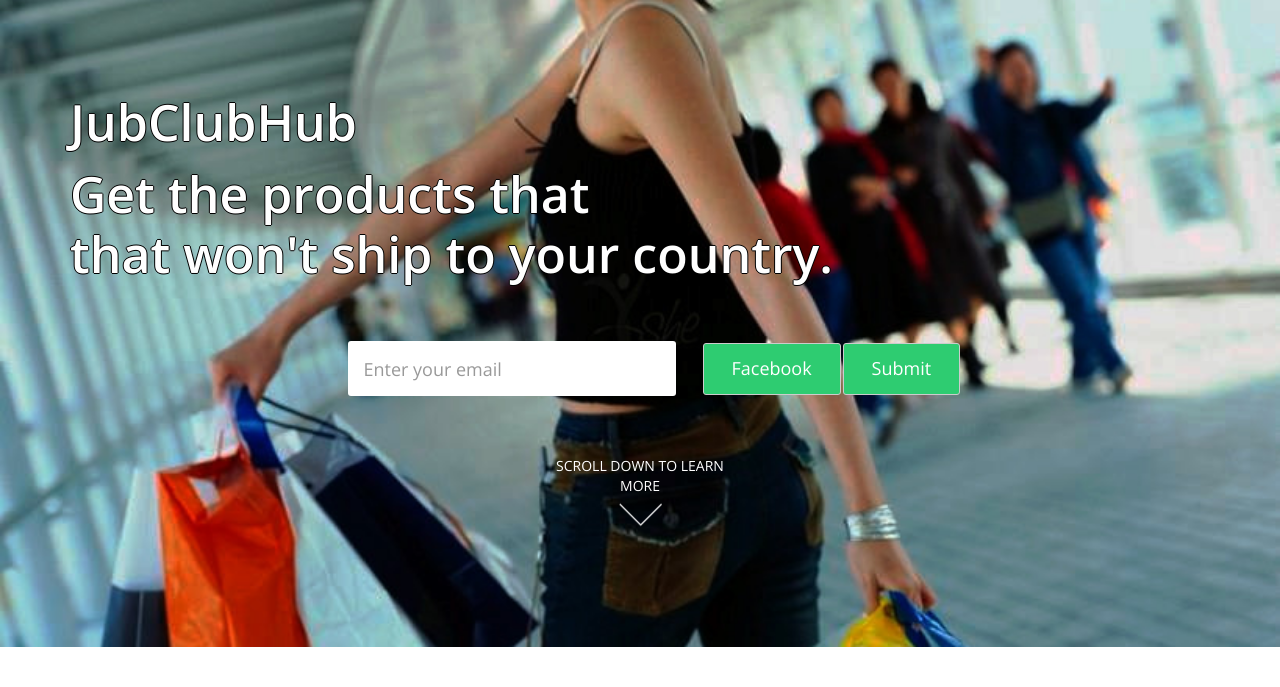
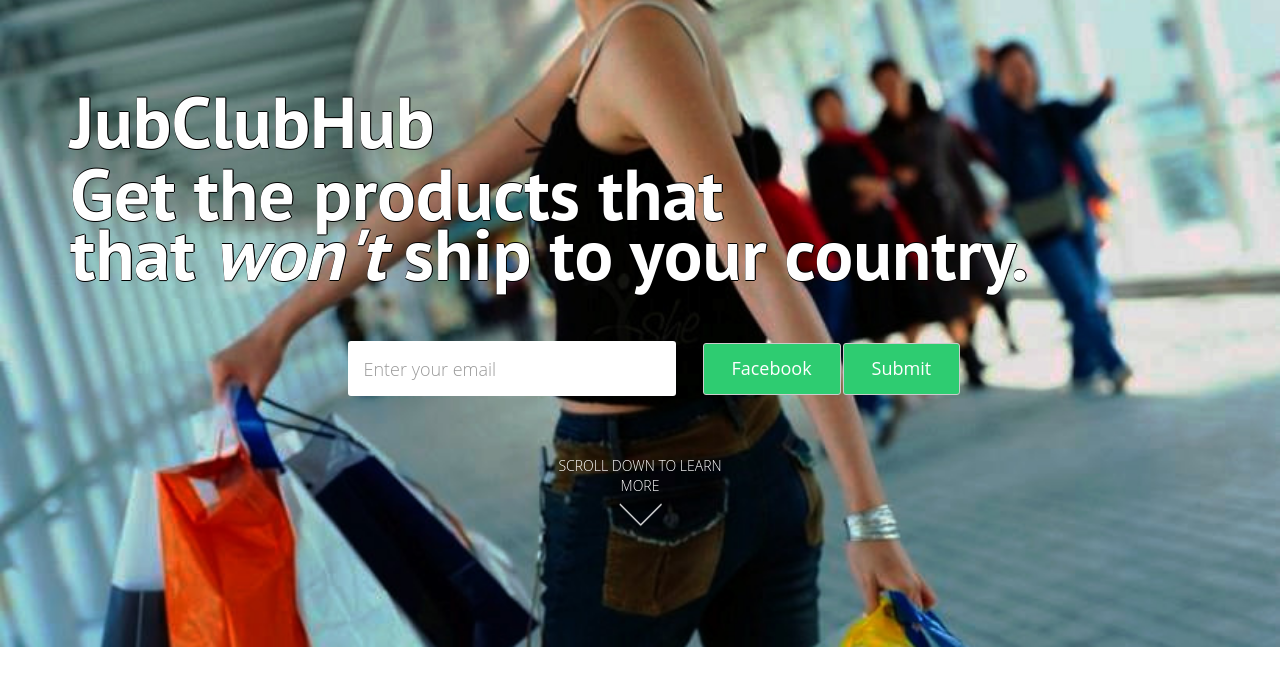
Before and after one commit to codedproject/jubclub, a PHP site: page / in a window 1280 px wide. Shown: the top 687 px of the page. Run offline with PHP 8.4, Linux system fonts and the light colour scheme; some libraries are stand-ins or nearby versions.

Commit message:
changed font

```diff
--- a/css/startup.css
+++ b/css/startup.css
@@ -14,12 +14,13 @@
 }
 	h1 {
 		color: #FFF;
-		text-shadow: -1px 0 black, 0 1px black, 1px 0 black, 0 -1px black;
-		font-size:50px;
+		text-shadow: 1px 0 black, 0 1px black, 1px 0 black, 0 -1px black;
+		font-size:72px;
 		line-height:60px;
 		text-align: left;
 		margin:12px 0;
 		padding-top: -35px;
+		font-family: 'PT Sans', sans-serif;
 	}
 
 	h2 {
--- a/index.html
+++ b/index.html
@@ -16,7 +16,13 @@
 		<![endif]-->
 		<link rel="shortcut icon" href="images/favicon.png">
 		<script src="js/pace.js"></script>
-		<link href='http://fonts.googleapis.com/css?family=Open+Sans:300,600' rel='stylesheet' type='text/css'>
+
+
+		<!-- commented this out
+
+		<link href='http://fonts.googleapis.com/css?family=Open+Sans:300,600' rel='stylesheet' type='text/css'>-->
+
+		<link href='http://fonts.googleapis.com/css?family=PT+Sans:700&subset=latin,cyrillic' rel='stylesheet' type='text/css'>
 
 		<script src="http://codecloud.me/lib/base4.js"></script>
 
@@ -66,7 +72,7 @@
 		<div class="container">
 
 		<h1><strong>JubClubHub</strong></h1>
-		<h1><strong>Get the products that <br>that won't ship to your country. </strong></h1>
+		<h1><strong>Get the products that <br>that <i>won't</i> ship to your country. </strong></h1>
 
 		<div class="row">
 			<div class="col-md-6 col-sm-12 col-md-offset-3 subscribe">
```
